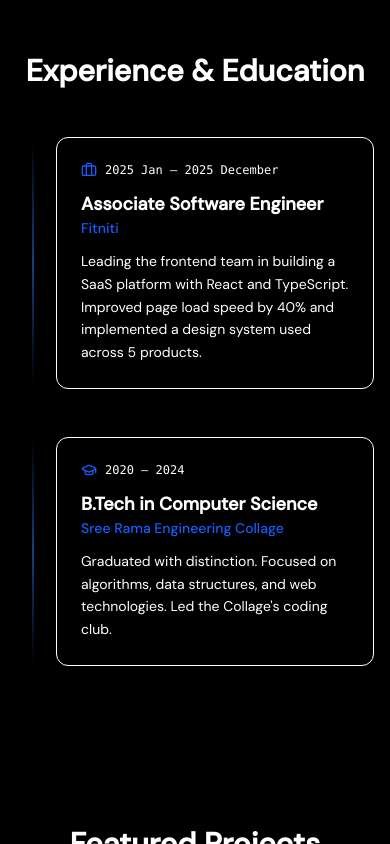
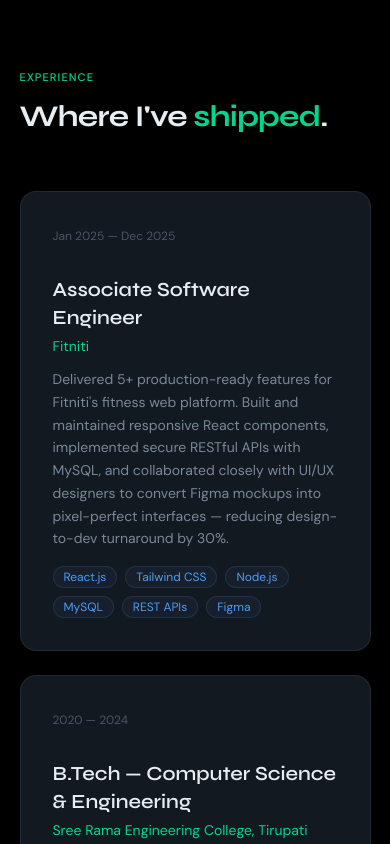
Before and after one commit to Gopi-varaprasad7/my-portfolio, a Next.js app: page / in a window 390 px wide. Shown: the part 4080-4924 px from the top of the page. Built offline with nearby package versions, Linux system fonts and the light colour scheme.

Commit message:
Expirience secctions are added

```diff
--- a/app/components/Experience.tsx
+++ b/app/components/Experience.tsx
@@ -1,106 +1,70 @@
-'use client';
-
-import { motion } from 'framer-motion';
-import { Briefcase, GraduationCap } from 'lucide-react';
-
-const timelineData = [
+export default function Experience() {
+  const history = [
     {
-    type: 'work' as const,
-    title: 'Associate Software Engineer',
-    org: 'Fitniti',
-    period: '2025 Jan — 2025 December',
-    description:
-      'Leading the frontend team in building a SaaS platform with React and TypeScript. Improved page load speed by 40% and implemented a design system used across 5 products.',
+      date: 'Jan 2025 — Dec 2025',
+      role: 'Associate Software Engineer',
+      company: 'Fitniti',
+      desc: "Delivered 5+ production-ready features for Fitniti's fitness web platform. Built and maintained responsive React components, implemented secure RESTful APIs with MySQL, and collaborated closely with UI/UX designers to convert Figma mockups into pixel-perfect interfaces — reducing design-to-dev turnaround by 30%.",
+      tags: [
+        'React.js',
+        'Tailwind CSS',
+        'Node.js',
+        'MySQL',
+        'REST APIs',
+        'Figma',
+      ],
     },
     {
-    type: 'education' as const,
-    title: 'B.Tech in Computer Science',
-    org: 'Sree Rama Engineering Collage',
-    period: '2020 — 2024',
-    description:
-      "Graduated with distinction. Focused on algorithms, data structures, and web technologies. Led the Collage's coding club.",
+      date: '2020 — 2024',
+      role: 'B.Tech — Computer Science & Engineering',
+      company: 'Sree Rama Engineering College, Tirupati',
+      desc: 'Graduated with strong foundation in algorithms, data structures, and software engineering. Awarded Best Innovative Idea by APSCHE (Andhra Pradesh State Council of Higher Education) — recognized at state level for technical innovation during this period.',
+      tags: ['DSA', 'System Design', 'APSCHE Award'],
     },
   ];
 
-export default function Experience() {
   return (
-    <section
-      id='experience'
-      className='py-20 md:py-24 bg-transparent text-white'
+    <section id='experience' className='py-24 px-[5vw]'>
+      <div className='max-w-7xl mx-auto'>
+        <div className='text-[11px] tracking-widest uppercase text-brand-green font-medium mb-3'>
+          Experience
+        </div>
+        <h2 className='font-syne text-3xl sm:text-4xl lg:text-5xl font-bold tracking-tight text-text-primary leading-tight mb-14'>
+          Where I've <span className='text-brand-green'>shipped</span>.
+        </h2>
+
+        <div className='flex flex-col gap-6'>
+          {history.map((job, i) => (
+            <div
+              key={i}
+              className='bg-bg-dark-300 border border-border-dim rounded-2xl p-8 grid grid-cols-1 md:grid-cols-[160px_1fr] gap-8 transition-colors duration-200 hover:border-border-bright'
             >
-      <div className='max-w-275 mx-auto px-4 md:px-6'>
-        <motion.h2
-          className='text-3xl md:text-4xl font-bold mb-12 text-center text-white'
-          initial={{ opacity: 0, y: 20 }}
-          whileInView={{ opacity: 1, y: 0 }}
-          viewport={{ once: true }}
-          transition={{ duration: 0.35 }}
+              <div className='text-xs text-text-muted font-normal pt-1'>
+                {job.date}
+              </div>
+              <div>
+                <div className='font-syne text-xl font-semibold text-text-primary'>
+                  {job.role}
+                </div>
+                <div className='text-sm text-brand-green mt-1 mb-3'>
+                  {job.company}
+                </div>
+                <p className='text-sm text-text-secondary leading-relaxed'>
+                  {job.desc}
+                </p>
+                <div className='flex flex-wrap gap-2 mt-4'>
+                  {job.tags.map((tag) => (
+                    <span
+                      key={tag}
+                      className='bg-brand-blue/5 border border-brand-blue/15 text-brand-blue text-xs px-2.5 py-0.5 rounded-full'
                     >
-          Experience & <span className=''>Education</span>
-        </motion.h2>
-
-        <div className='relative'>
-          {/* Vertical Central Line */}
-          <div className='absolute left-4 md:left-1/2 top-0 bottom-0 w-0.5 bg-border md:-translate-x-0.5' />
-
-          <div className='space-y-12'>
-            {timelineData.map((entry, i) => {
-              const isLeft = i % 2 === 0;
-
-              return (
-                <motion.div
-                  key={i}
-                  initial={{ opacity: 0, y: 30 }}
-                  whileInView={{ opacity: 1, y: 0 }}
-                  viewport={{ once: true }}
-                  transition={{ duration: 0.4, delay: i * 0.1 }}
-                  className={`relative flex flex-col md:flex-row ${
-                    isLeft ? 'md:flex-row' : 'md:flex-row-reverse'
-                  } items-start md:items-center gap-4 md:gap-8`}
-                >
-                  {/* Timeline Dot */}
-                  <div className='absolute left-4 md:left-1/2 top-0 bottom-0 w-0.5 bg-linear-to-b from-transparent via-blue-500/50 to-transparent md:-translate-x-0.5' />
-
-                  {/* Content Card Container */}
-                  <div
-                    className={`ml-10 md:ml-0 md:w-1/2 ${
-                      isLeft
-                        ? 'md:pr-12 md:text-right'
-                        : 'md:pl-12 md:text-left'
-                    }`}
-                  >
-                    <div className='rounded-xl border border-border bg-card p-6 shadow-sm hover:shadow-md transition-shadow'>
-                      {/* Icon and Date Header */}
-                      <div
-                        className={`flex items-center gap-2 mb-3 flex-wrap ${
-                          isLeft ? 'md:justify-end' : 'md:justify-start'
-                        }`}
-                      >
-                        {entry.type === 'work' ? (
-                          <Briefcase size={16} className='text-blue-600' />
-                        ) : (
-                          <GraduationCap size={16} className='text-blue-600' />
-                        )}
-                        <span className='text-xs text-muted-foreground font-mono font-medium'>
-                          {entry.period}
+                      {tag}
                     </span>
-                      </div>
-
-                      <h3 className='font-bold text-white text-lg'>
-                        {entry.title}
-                      </h3>
-                      <p className='text-blue-600 font-medium text-sm mb-3'>
-                        {entry.org}
-                      </p>
-                      <p className='text-muted-foreground text-sm leading-relaxed'>
-                        {entry.description}
-                      </p>
+                  ))}
                 </div>
               </div>
-                </motion.div>
-              );
-            })}
             </div>
+          ))}
         </div>
       </div>
     </section>
```
Lines whose indentation alone changed are shown as unchanged.
